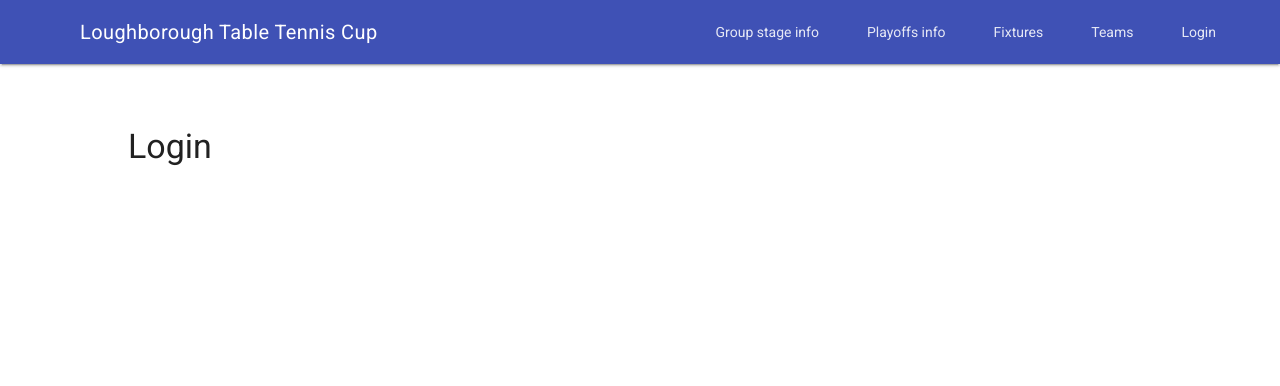
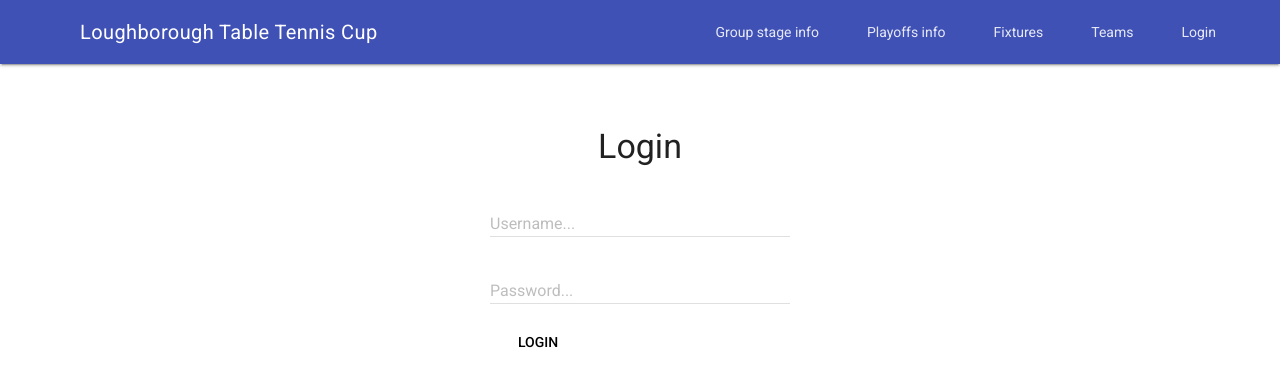
Before and after one commit to NPrada/TableTennisCup, a plain HTML site: page login.html in a window 1280 px wide. Drawn offline with nearby package versions, Linux system fonts and the light colour scheme.

Commit message:
CSS login page done

```diff
--- a/login.html
+++ b/login.html
@@ -45,7 +45,27 @@
     </div>
 
     <main class="mdl-layout__content">
-       <h3>Login</h3>
+       <div style="width:300px; margin:0 auto;">
+           <h3 align="center">Login</h3>
+
+           <form action="#" >
+               <div class="mdl-textfield mdl-js-textfield mdl-textfield--floating-label">
+                   <input class="mdl-textfield__input" type="text" id="username">
+                   <label class="mdl-textfield__label" for="username">Username...</label>
+               </div>
+               <br>
+               <div class="mdl-textfield mdl-js-textfield mdl-textfield--floating-label">
+                   <input class="mdl-textfield__input" type="text" id="password">
+                   <label class="mdl-textfield__label" for="password">Password...</label>
+               </div>
+           </form>
+
+           <a href="adminpanel.html" class="mdl-button mdl-js-button mdl-js-ripple-effect">                             <!-- button -->
+               Login
+           </a>
+       </div>
+
+
     </main>
 
 </div>
```
Also changed, not shown: CupPage.html (+1 -1 lines), Group1.html (+2 -2 lines), Index.html (+1 -1 lines), Matchpage.html (+2 -2 lines), NewCup.html (+1 -1 lines).
